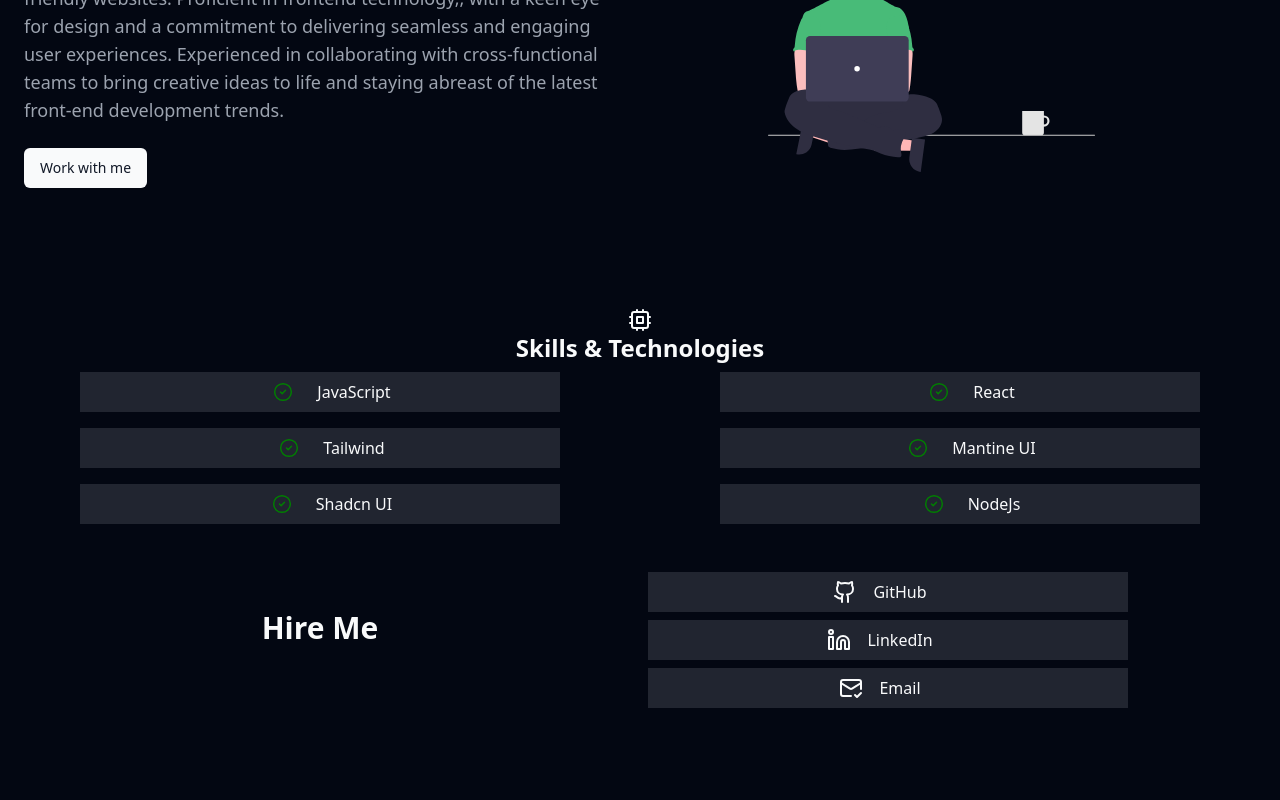
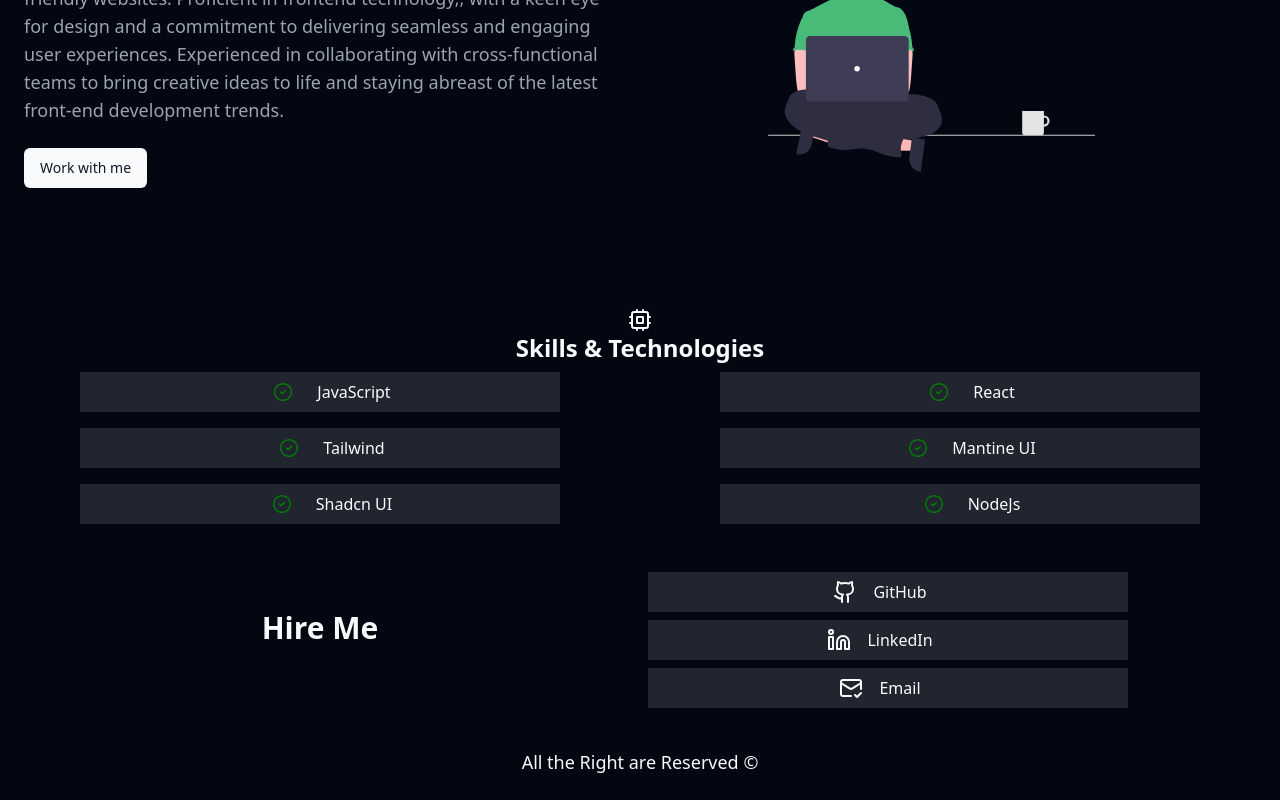
Before and after one commit to atulforworkk/latestPortfolio, a React (Vite) app in the folder portfolio/: page / in a window 1280 px wide. Shown: the part 332-1132 px from the top of the page. Before the commit the page ends 1056 px from the top, so only its background shows below. Built offline with nearby package versions, Linux system fonts and the light colour scheme.

Commit message:
non final changes

```diff
--- a/portfolio/src/composites/footer/Footer.tsx
+++ b/portfolio/src/composites/footer/Footer.tsx
@@ -3,7 +3,13 @@
 type Props = {};
 
 const Footer = (props: Props) => {
-  return <div>Footer</div>;
+  return (
+    <div className="py-6 flex justify-center items-center ">
+      <h1 className="text-lg">
+        All the Right are Reserved <span> &#169;</span>
+      </h1>
+    </div>
+  );
 };
 
 export default Footer;
--- a/portfolio/src/composites/skills/Skills.tsx
+++ b/portfolio/src/composites/skills/Skills.tsx
@@ -11,7 +11,7 @@
       </div>
       <div className="grid grid-cols-2  justify-items-center w-full">
         {skillSet.map((value, index) => {
-          return <SkillsTech value={value}></SkillsTech>;
+          return <SkillsTech value={value} key={index}></SkillsTech>;
         })}
       </div>
     </div>
--- a/portfolio/src/views/layout/LandingPageLayout.tsx
+++ b/portfolio/src/views/layout/LandingPageLayout.tsx
@@ -8,7 +8,7 @@
     <div>
       <Header />
       <Outlet />
-      {/* <Footer /> */}
+      <Footer></Footer>
     </div>
   );
 }
```
